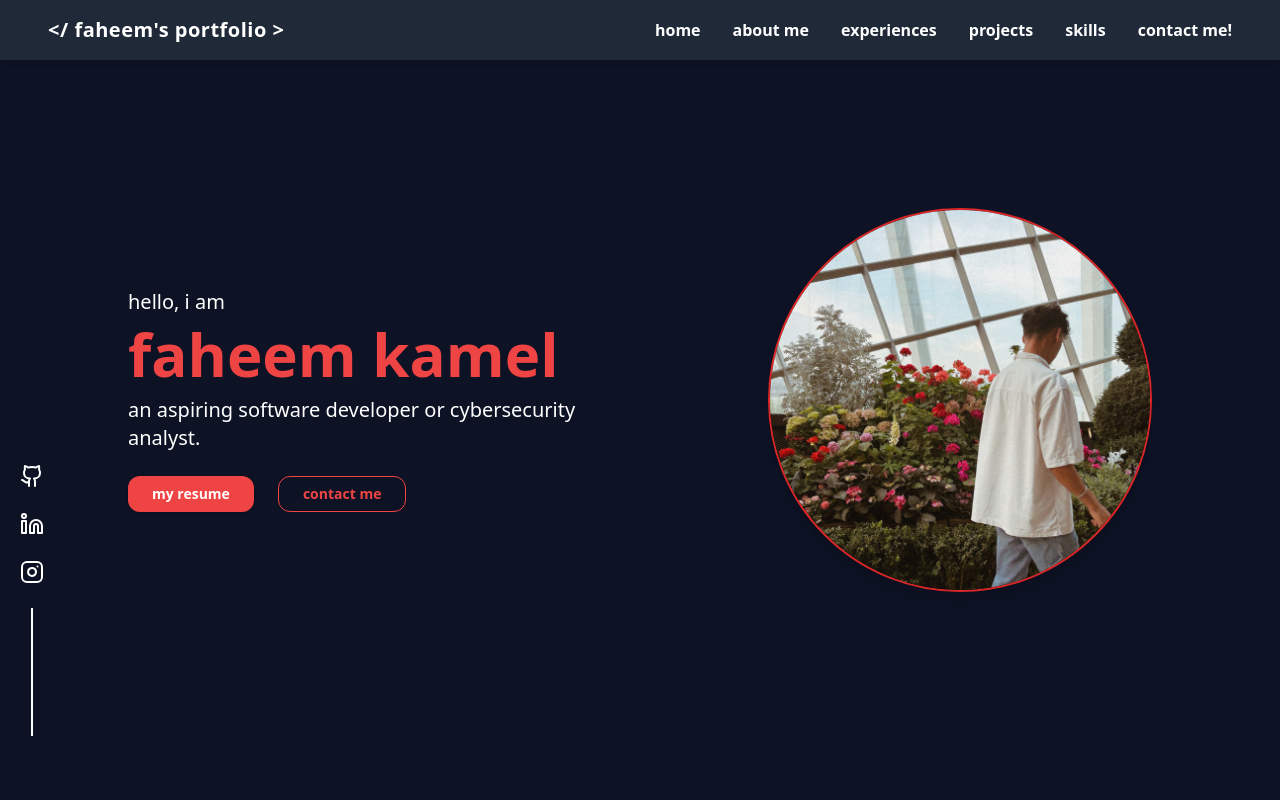
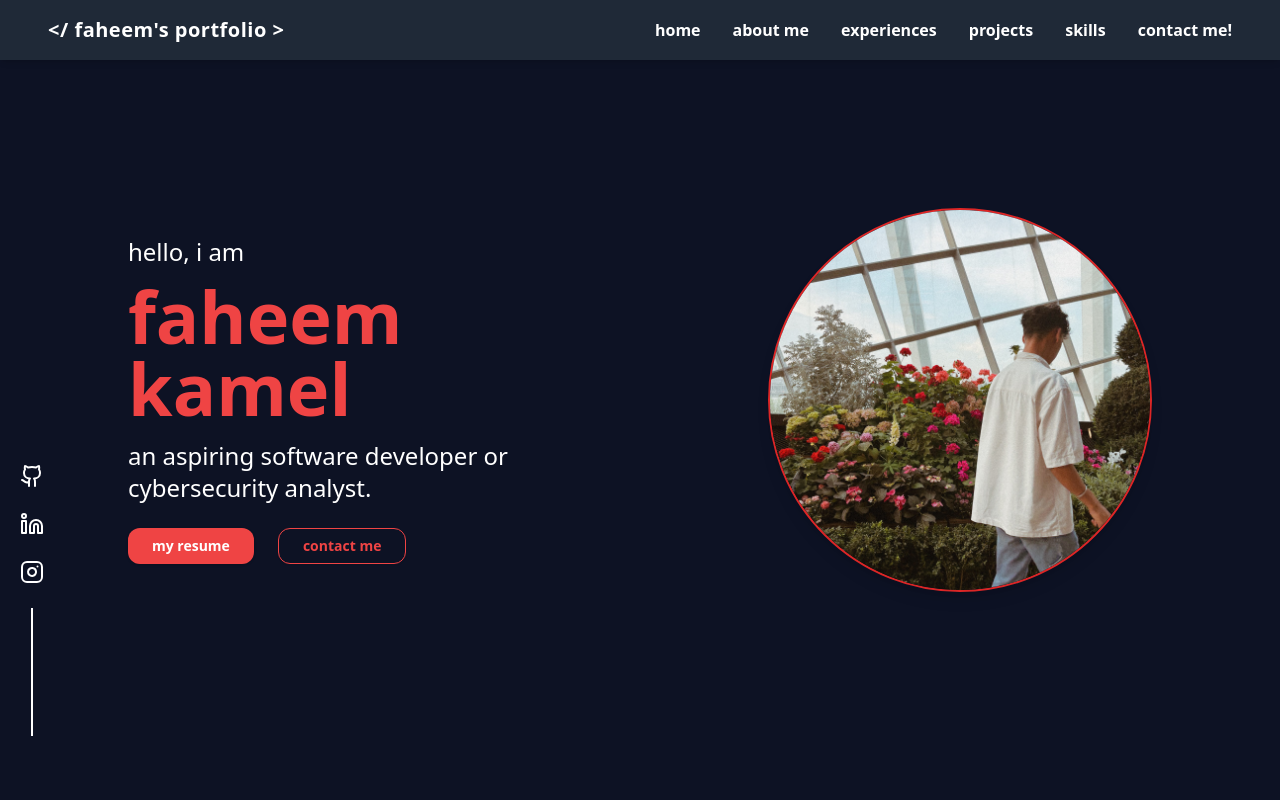
Before and after one commit to f4heemmmmm/faheem-website, a Next.js app in the folder my-portfolio/: page / in a window 1280 px wide. Shown: the top 800 px of the page. Built offline with nearby package versions, Linux system fonts and the light colour scheme.

Commit message:
changed size fo text

```diff
--- a/my-portfolio/src/components/sections/Home.tsx
+++ b/my-portfolio/src/components/sections/Home.tsx
@@ -9,9 +9,9 @@ function Home() {
     return (
         <div className = "flex flex-col md:flex-row items-center justify-between w-full max-w-5xl">
             <div className = "text-white max-w-lg">
-                <p className = "text-xl mb-2"> hello, i am </p>
-                <h1 className = "text-5xl md:text-6xl font-bold text-red-500 mb-3"> faheem kamel </h1>
-                <p className = "text-xl mt-2 font-medium"> an aspiring software developer or cybersecurity analyst. </p>
+                <p className = "text-2xl mb-3"> hello, i am </p>
+                <h1 className = "text-6xl md:text-7xl font-bold text-red-500 mb-4"> faheem kamel </h1>
+                <p className = "text-2xl mt-2 font-medium"> an aspiring software developer or cybersecurity analyst. </p>
                 <div className = "mt-6 flex space-x-4 gap-2">
                     <a
                         href = "/assets/faheem_kamel_resume.pdf"
```
